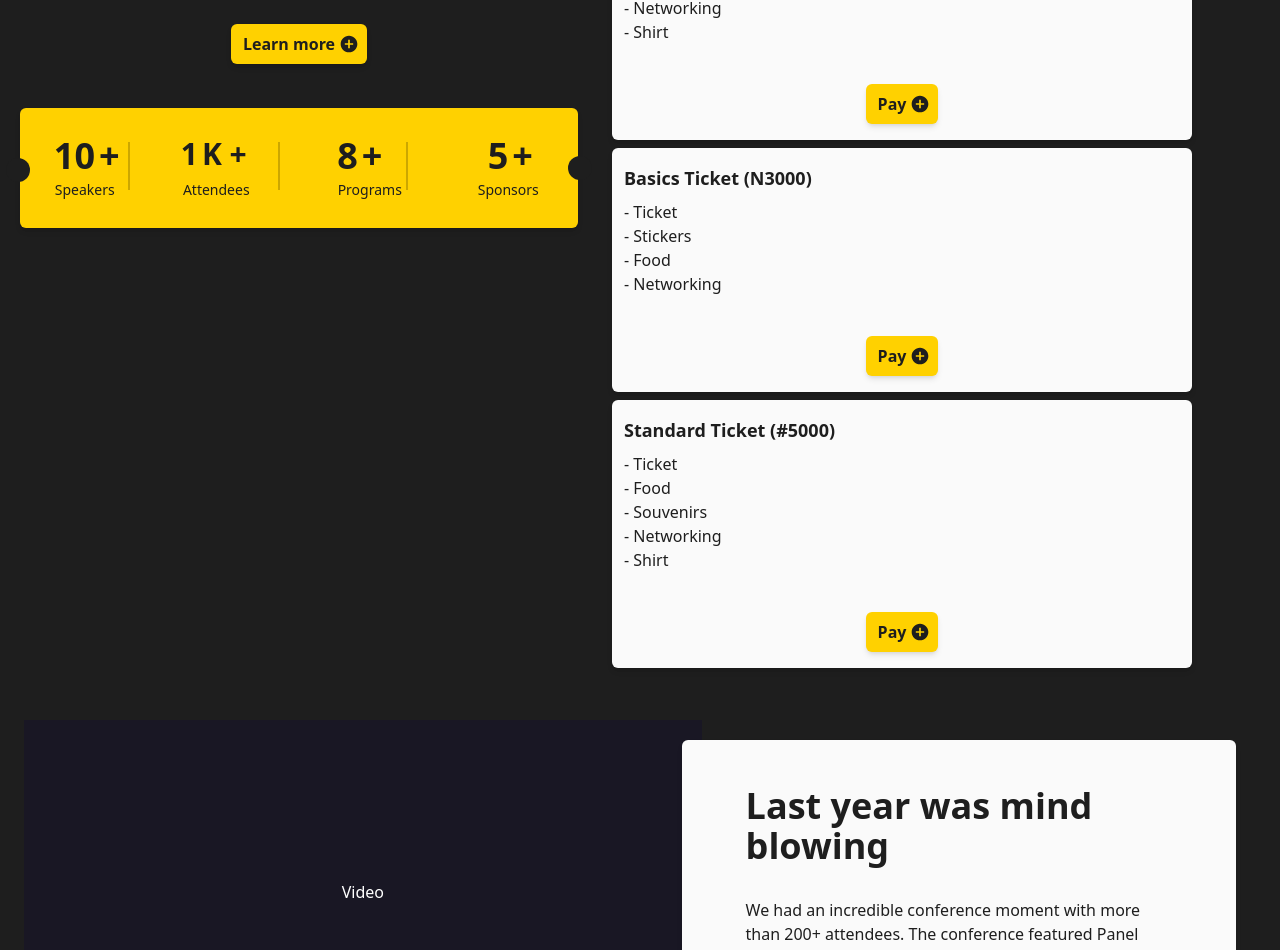
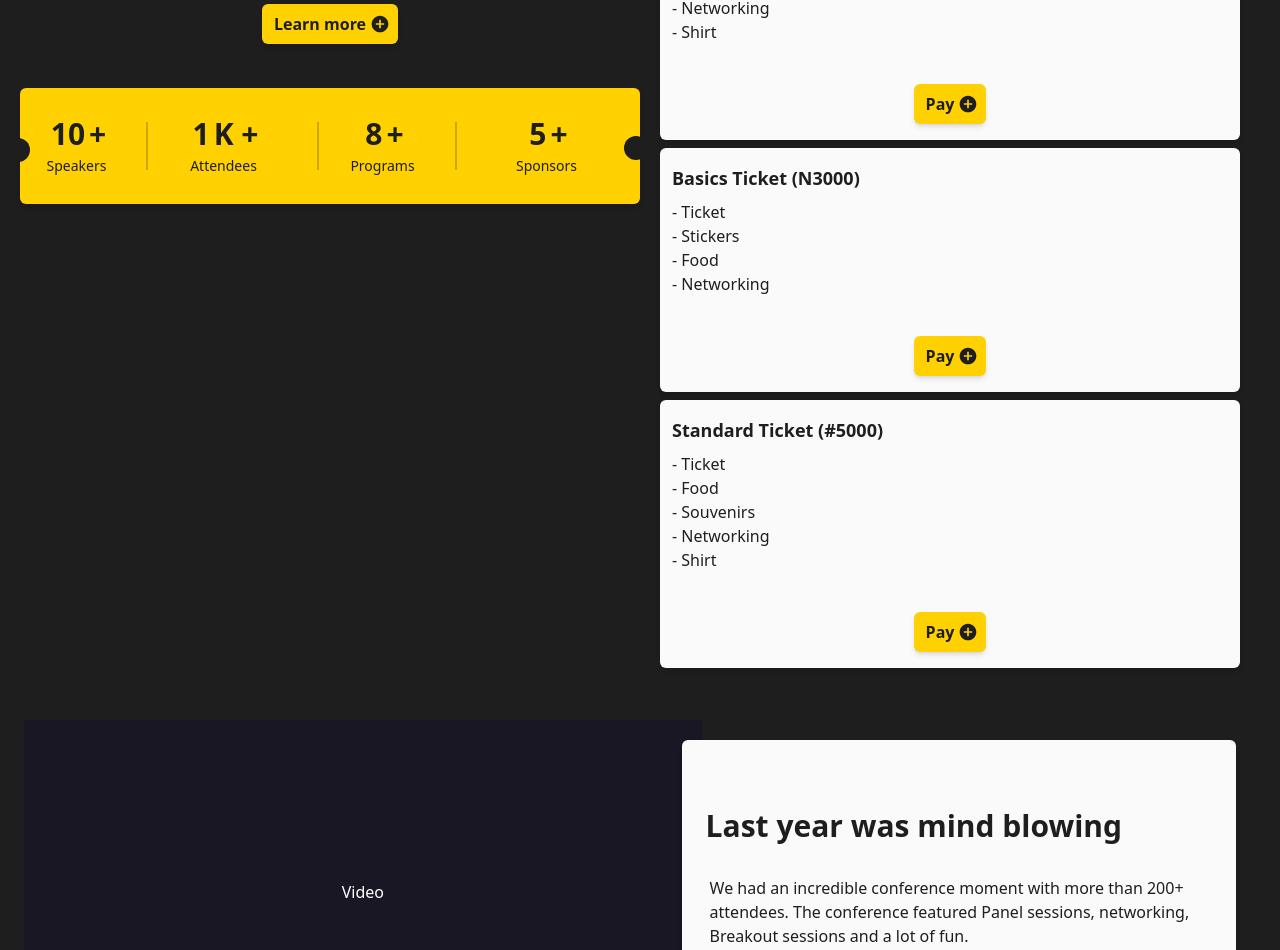
Before and after one commit to Amazing-Tech-Community/tech-con, a Next.js app: page / in a window 1280 px wide. Shown: the part 732-1682 px from the top of the page. Built offline with nearby package versions, Linux system fonts and the light colour scheme.

Commit message:
responsiveness done

```diff
--- a/src/components/Faq.js
+++ b/src/components/Faq.js
@@ -33,7 +33,7 @@ const Faq = () => {
   ];
 
   return (
-    <div className="py-14 sm:px-20 px-5">
+    <div className="py-14 sm:px-20 px-3">
       <div>
         <div className="py-5 sm:px-4 xx:px-2 pt-3 mb-6">
           <div className="sm:text-[55px] text-xl sm:leading-[3rem] font-mediumm justify-center text-center ">
@@ -54,8 +54,8 @@ const Faq = () => {
                   className="w-full bg-gray-50 transition-colors duration-200 ease-in-out"
                   onClick={() => toggleAccordion(index)}
                 >
-                  <div className="flex items-center justify-between px-4 py-4 sm:px-6">
-                    <span className="text-lg font-medium text-gray-900">
+                  <div className="flex items-center justify-between px-1 py-4 sm:px-6">
+                    <span className="xx:text-md sm:text-lg md:text-lg font-medium text-gray-900">
                       {faq.question}
                     </span>
                     <svg
--- a/src/components/Hero.js
+++ b/src/components/Hero.js
@@ -38,13 +38,13 @@ const Hero = () => {
                 initial={{ y: 200 }}
                 animate={{ y: 0 }}
                 transition={{ delay: 0.8, duration: 1.5}}
-                 className='font-bold text-4xl z-10 py-2'><b>TECH STARTERS</b></motion.h1>
+                 className='font-bold text-3xl sm:text-4xl z-10 py-2'><b>TECH STARTERS</b></motion.h1>
 
                 <motion.h1
                     initial={{ y: 200,  }}
                     animate={{ y: 0 }}
                     transition={{ delay: 0.8, duration: 2}}
-                className='font-semibold text-[#ffd100] text-6xl py-4'
+                className='font-semibold text-[#ffd100] xx:text-5xl sm:text-6xl py-4'
                 style={{  WebkitTextStroke: '1px #ffd100' }}
                 >CONFERENCE</motion.h1>
 
--- a/src/components/SectionFive.js
+++ b/src/components/SectionFive.js
@@ -4,9 +4,9 @@ import vol from "../images/vol.jpg";
 
 const SectionFive = () => {
   return (
-    <div className='grid grid-cols-2 gap-2 px-5 py-6 '>
+    <div className='grid sm:grid-cols-2 gap-2 px-5 py-6 '>
       <div >
-      <h1 className='py-5 text-4xl font-semibold'>
+      <h1 className='pt-5 sm:text-4xl xx:text-2xl font-semibold'>
       Join the Team of volunteers.
         </h1>
 
--- a/src/components/SectionFour.js
+++ b/src/components/SectionFour.js
@@ -8,17 +8,17 @@ const SectionFour = () => {
   };
 
   return (
-    <div className="bg-[url('../images/join.jpg')] bg-cover h-[500px] p-20 relative text-white flex flex-col items-center justify-center" style={backgroundImageStyle}>
+    <div className="bg-[url('../images/join.jpg')] bg-cover h-[500px] sm:p-20 relative text-white flex flex-col items-center justify-center" style={backgroundImageStyle}>
        <div className="absolute inset-0 flex flex-col justify-center bg-gradient-to-r from-[#07031c9b] to-[#040113b4] bg-opacity-10 transition-all duration-300 hover:bg-opacity-40 py-12 sm:px-6 px-2 ">
        </div>
 
 
-       <h1 className='font-bold text-4xl text-white text-center flex justify-center px-32 z-10 py-3 leading-normal'>
+       <h1 className='font-bold sm:text-4xl xx:text-xl text-white text-center flex justify-center px-1 md:px-32 z-10 py-3 leading-normal'>
        Do you have what it takes to compete   with other Tech enthusiasts?
         </h1>
 
 
-       <h1 className='pt-12 text-white font-bold z-10'>Then Sign up for Hackathon</h1>
+       <h1 className='pt-3 sm:pt-12 text-white font-bold z-10'>Then Sign up for Hackathon</h1>
 
        <div className='px-1 flex justify-center pt-7 pb-3 z-10'>
         <button className='flex justify-between flex-row  py-2 px-2 rounded-md shadow-sm shadow-black bg-[#ffd100] text-[#1e1e1e] '>
--- a/src/components/SectionOne.js
+++ b/src/components/SectionOne.js
@@ -31,8 +31,8 @@ const AnimatedNumbers = ({ value }) => {
 
 const SectionOne = () => {
   return (
-    <div className='grid xx:grid-cols-1 sm:grid-cols-2 gap-0 px-2 py-3 w-[100%] text-[#fafafa] '>
-      <div className='w-[90%] flex flex-col'>
+    <div className='grid xx:grid-cols-1 sm:grid-cols-1 md:grid-cols-2 gap-0 px-2 py-3 w-[100%] text-[#fafafa] '>
+      <div className='w-[100%] flex flex-col'>
       <p className='text-sm py-3 font-extrabold leading-5'>
           Tech Starters Conference is designed to help individuals navigate the overwhelming world of technology and provide a clear direction for students, enthusiasts, career changers, tech beginners and anyone
 Interested in the industry.
@@ -63,61 +63,62 @@ Interested in the industry.
       </button>
       </div>
 
-      <div className='relative py-5 '>
+      <div className='relative py-5 w-full '>
         <div className='absolute p-3 bg-[#1e1e1e] rounded-full mt-[50px] ml-[-14px]'></div>
-        <div className='absolute p-3 bg-[#1e1e1e] rounded-full mt-[48px] xx:right-[-56px] sm:right-[-14px]'></div>
-      <div className='grid xx:grid-cols-4 xx:w-[350px] sm:w-full bg-[#ffd100] rounded-md shadow-md py-5'>
+        <div className='absolute p-3 bg-[#1e1e1e] rounded-full mt-[48px] xx:right-[-12px] sm:right-[-14px] md:right-[-8px]
+        '></div>
+      <div className='grid xx:grid-cols-4 gap-0 w-full sm:w-full md:w-full bg-[#ffd100] rounded-md shadow-md py-5'>
         <div className='flex flex-row justify-center px-2'>
         <div className='text-[#1e1e1e] px-2 py-2'>
-        <span className='flex justify-center text-4xl pb-1 font-bold'>
+        <span className='flex justify-center xx:text-2xl sm:text-3xl sm:pr-[2rem]  pb-1 font-bold'>
          <AnimatedNumbers value={10 }/>  +
        </span>
-        <h2 className='text-sm font-medium flex justify-center capitalize'>
+        <h2 className='text-sm font-medium flex justify-center sm:pr-[2rem] capitalize'>
            Speakers
          </h2>
         </div>
 
-        <div className='flex justify-center items-center border-l-2 border-l-black/20 px-1 h-12 mt-3.5'>
+        <div className=' border-l-2 border-l-black/20 px-1 h-12 mt-3.5'>
 
         </div>
         </div>
 
         <div className='flex flex-row px-1 justify-center'>
         <div className='text-[#1e1e1e] pr-2 px-1 py-2'>
-        <span className='flex justify-center xx:ml-[-2px]  sm:ml-[-9px] xx:mr-[-16px] sm:mr-[-0px]  text-3xl pb-1 font-bold'>
+        <span className='flex justify-center xx:ml-[-0px]  sm:ml-[-2rem] xx:mr-[-16px] sm:mr-[-0px] xx:text-2xl sm:text-3xl pb-1 font-bold'>
          <AnimatedNumbers value={1 }/> K +
        </span>
-        <h2 className='text-sm font-medium  xx:mr-[-16px] sm:mr-[-0px] flex mt-1 justify-center capitalize'>
+        <h2 className='text-sm font-medium  xx:mr-[-16px]  sm:pr-[2rem] sm:mr-[-0px] flex  justify-center capitalize'>
           Attendees
          </h2>
         </div>
 
-        <div className='flex justify-center items-center border-r-2 border-r-black/20 ml-5 h-12 mt-3.5'>
+        <div className=' border-r-2 border-r-black/20 xx:ml-4 sm:ml-5 md:ml-5 h-12 mt-3.5'>
 
         </div>
         </div>
 
         <div className='flex flex-row px-2 justify-center'>
-        <div className='text-[#1e1e1e] px-2 pr-3  py-2'>
-        <span className='flex justify-center xx:ml-[-2px]  sm:ml-[-8px] xx:mr-[-16px] sm:mr-[-0px] text-4xl pb-1 font-bold'>
+        <div className='text-[#1e1e1e] px-2 pr-3 sm:pr-[2rem]  py-2'>
+        <span className='flex justify-center xx:ml-[-2px]  sm:ml-[-1rem] xx:mr-[-16px] sm:mr-[-0px] xx:text-2xl sm:text-3xl pb-1 font-bold'>
          <AnimatedNumbers value={8 }/>  +
        </span>
-        <h2 className='text-sm font-medium flex justify-start xx:mr-[-16px] sm:mr-[-0px   capitalize'>
+        <h2 className='text-sm font-medium flex justify-start xx:mr-[-16px] sm:ml-[-1rem] sm:mr-[-0px]   capitalize'>
           Programs
          </h2>
         </div>
 
-        <div className='flex justify-center items-center border-r-2 border-r-black/20 px-1 h-12 mt-3.5'>
+        <div className=' border-r-2 border-r-black/20 px-1 h-12 mt-3.5'>
 
         </div>
         </div>
 
         <div className='flex flex-row px-2 justify-center'>
         <div className='text-[#1e1e1e] px-2 py-2'>
-        <span className='flex justify-center text-4xl pb-1 font-bold'>
+        <span className='flex justify-center xx:text-2xl sm:ml-[-2rem] sm:text-3xl pb-1 font-bold'>
          <AnimatedNumbers value={5 }/>  +
        </span>
-        <h2 className='text-sm font-medium flex justify-center capitalize'>
+        <h2 className='text-sm font-medium flex sm:ml-[-2rem] justify-center capitalize'>
            Sponsors
          </h2>
         </div>
@@ -128,7 +129,7 @@ Interested in the industry.
 
       </div>
 
-      <div className='w-[100%] sm:ml-[-3rem] flex flex-col py-5'>
+      <div className='w-[100%]  flex flex-col py-5'>
         <div>
 
 
@@ -214,8 +215,6 @@ Interested in the industry.
 
           </div>
 
-
-
         </div>
 
       </div>
--- a/src/components/SectionSix.js
+++ b/src/components/SectionSix.js
@@ -8,7 +8,7 @@ const SectionSix = () => {
   };
 
   return (
-    <div className="bg-[url('../images/spe.jpg')] bg-cover h-[400px] p-20 relative text-white flex flex-col items-center justify-center" style={backgroundImageStyle}>
+    <div className="bg-[url('../images/spe.jpg')] bg-cover h-[400px] sm:p-20 xx:p-10 relative text-white flex flex-col items-center justify-center" style={backgroundImageStyle}>
        <div className="absolute inset-0 flex flex-col justify-center bg-gradient-to-r from-[#07031c9b] to-[#07031caa] bg-opacity-10 transition-all duration-300 hover:bg-opacity-40 py-12 sm:px-6 px-2 ">
        </div>
 
@@ -16,7 +16,7 @@ const SectionSix = () => {
       Event Speakers
     </h1>
 
-    <AnimatedText text="Coming Soon" className='xx:text-3xl sm:text-4xl z-10 text-[#ffd100]' />
+    <AnimatedText text="Coming Soon" className='xx:text-4xl sm:text-4xl z-10 text-[#ffd100]' />
     </div>
   )
 }
--- a/src/components/SectionThree.js
+++ b/src/components/SectionThree.js
@@ -2,10 +2,10 @@ import React from 'react'
 
 const SectionThree = () => {
   return (
-    <div className='flex flex-col justify-center pt-10 '>
+    <div className='flex flex-col justify-center py-6 pt-10 '>
       <h1 className='flex py-3 justify-center font-bold text-3xl'>Video Thriller</h1>
 
-      <div className='px-[15rem] flex py-3 justify-center'>
+      <div className='md:px-[15rem] xx:px-[10px] flex py-3 justify-center'>
       <iframe
           src="https://www.youtube.com/watch?v=BN9sGR948RM"
           title="Video Player"
--- a/src/components/SectionTwo.js
+++ b/src/components/SectionTwo.js
@@ -4,12 +4,12 @@ const SectionTwo = () => {
   return (
     <div className='py-3 px-3 flex flex-col sm:flex-row '>
       <div className='p-40 w-[55%] bg-[#130d2d66] flex justify-center text-white'>Video</div>
-      <div className='py-6 px-16 flex flex-col justify-center w-[45%] bg-[#fafafa] rounded-md text-white shadow-md ml-[-20px] mt-[20px] mb-[-20px]'>
-        <h1 className='text-4xl flex justify-center text-[#1e1e1e] font-bold py-3'>
+      <div className='py-6 sm:px-6 xx:px-4 flex flex-col justify-center xx:w-full sm:w-[45%] bg-[#fafafa] rounded-md text-white shadow-md sm:ml-[-20px] mt-[20px] mb-[-20px]'>
+        <h1 className='sm:text-3xl xx:text-xl flex justify-start text-[#1e1e1e] font-bold py-3'>
         Last year was mind blowing
         </h1>
 
-        <p className='text-md text-[#1e1e1e] py-5 leading-6'>
+        <p className='text-md text-[#1e1e1e] py-5 xx:px-1 leading-6'>
         We had an incredible conference moment with more than 200+ attendees. The conference featured Panel sessions,
          networking, Breakout sessions and a lot of fun.
         </p>
--- a/tailwind.config.js
+++ b/tailwind.config.js
@@ -20,8 +20,8 @@ module.exports = {
         xx: "320px",
         xs: "412px",
         ss: "620px",
-        sm: "770px",
-        md: "1060px",
+        sm: "768px",
+        md: "1020px",
         lg: "1200px",
         xl: "1700px",
       },
```
Also changed, not shown: src/components/Footer.js (+14 -4 lines), src/components/Navbar.js (+11 -7 lines).
